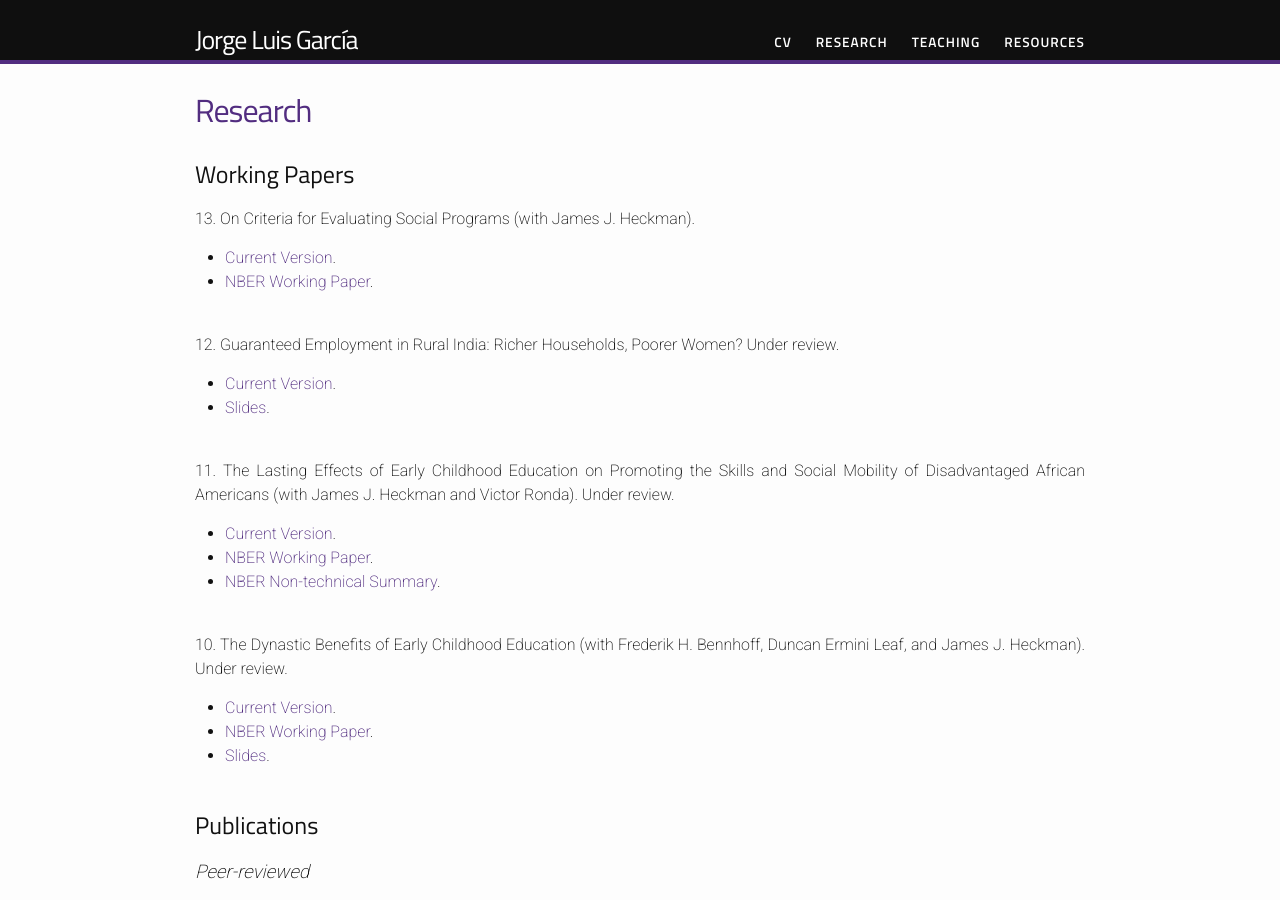
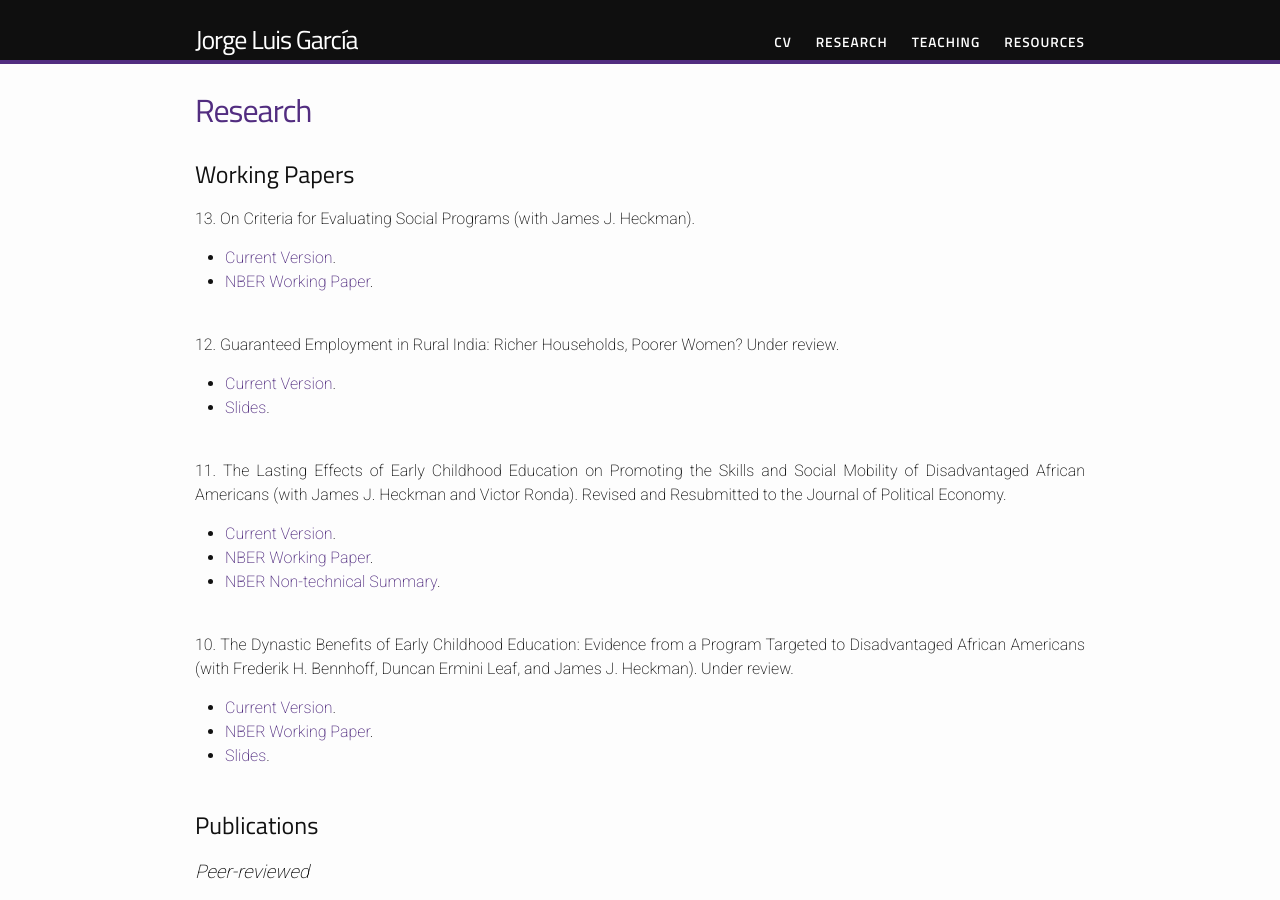
Before and after one commit to jorgelgarcia/jorgelgarcia.github.io, a Jekyll site: the page built from research.md, in a window 1280 px wide and 900 px high. Built offline with Jekyll 4.4.1, drawn with Linux system fonts in a browser that asks for light colours; nearby versions of some CDN libraries; some web fonts are replaced.

Commit message:
update research page

```diff
--- a/research.md
+++ b/research.md
@@ -18,15 +18,15 @@ permalink: /research/
 <br/>
 <br/>
 
-11\. The Lasting Effects of Early Childhood Education on Promoting the Skills and Social Mobility of Disadvantaged African Americans (with James J. Heckman and Victor Ronda). Under review.
-* [Current Version](https://www.dropbox.com/s/6bq3s5zprz0x3wq/perrysecondgen_01152022a_jlg.pdf?dl=0).
+11\. The Lasting Effects of Early Childhood Education on Promoting the Skills and Social Mobility of Disadvantaged African Americans (with James J. Heckman and Victor Ronda). Revised and Resubmitted to the Journal of Political Economy.
+* [Current Version](https://www.dropbox.com/s/j3pq3gqx7j70th5/perrysecondgen_paper_05222022a_jlg.pdf?dl=0).
 * [NBER Working Paper](https://www.dropbox.com/s/j064n60f2pg5mbg/w29057.pdf?dl=0).
 * [NBER Non-technical Summary](https://www.nber.org/digest-202110/intergenerational-impacts-perry-preschool-project).
 <br/>
 <br/>
 
-10\. The Dynastic Benefits of Early Childhood Education (with Frederik H. Bennhoff, Duncan Ermini Leaf, and James J. Heckman). Under review.
-* [Current Version](https://www.dropbox.com/s/478vgwbys0z1clp/perrcba_paper_2022-04-24a_jlg.pdf?dl=0).
+10\. The Dynastic Benefits of Early Childhood Education: Evidence from a Program Targeted to Disadvantaged African Americans (with Frederik H. Bennhoff, Duncan Ermini Leaf, and James J. Heckman). Under review.
+* [Current Version](https://www.dropbox.com/s/4owab3mx3ip95y3/perrycba_paper_2022-05-31a_jlg.pdf?dl=0).
 * [NBER Working Paper](https://www.dropbox.com/s/6brsiqua5eifvg6/w29004.pdf?dl=0).
 * [Slides](https://www.dropbox.com/s/owruqp66sf1l4eg/perrcba_slides_2022-04-24a_jlg.pdf?dl=0).
 <br/>
```
